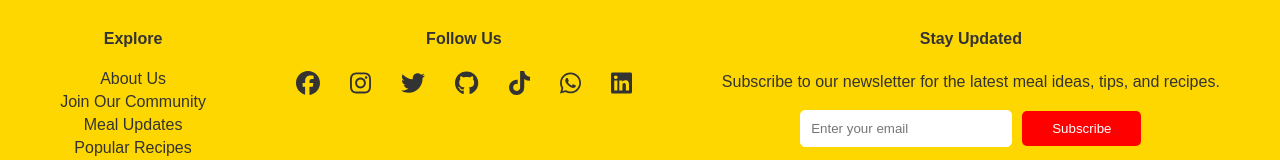
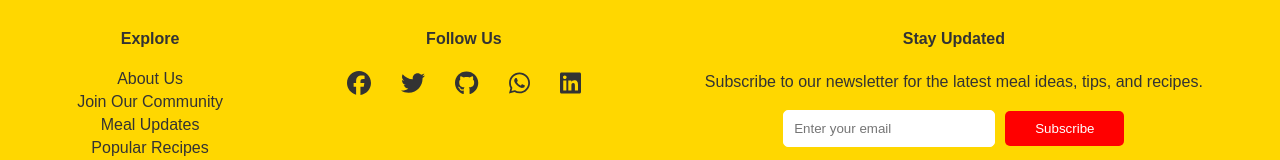
Before and after one commit to amphreyomosh/meal-site, a React (Vite) app in the folder mealsite/: page /contact in a window 1280 px wide. Shown: the part 647-807 px from the top of the page. Built offline with nearby package versions, Linux system fonts and the light colour scheme; a web font is replaced by a local one.

Commit message:
changed the icons

```diff
--- a/mealsite/src/components/Footer.jsx
+++ b/mealsite/src/components/Footer.jsx
@@ -3,10 +3,8 @@ import "./Footer.css";
 import { FontAwesomeIcon } from "@fortawesome/react-fontawesome";
 import {
   faFacebook,
-  faInstagram,
   faTwitter,
   faGithub,
-  faTiktok,
   faWhatsapp,
   faLinkedin,
 } from "@fortawesome/free-brands-svg-icons";
@@ -48,14 +46,6 @@ const Footer = () => {
             </a>
 
             <a
-              href="https://www.instagram.com/its__hamphrey/"
-              target="_blank"
-              rel="noopener noreferrer"
-              aria-label="Instagram"
-            >
-              <FontAwesomeIcon icon={faInstagram} />
-            </a>
-            <a
               href="https://x.com/harmoo530"
               target="_blank"
               rel="noopener noreferrer"
@@ -70,14 +60,6 @@ const Footer = () => {
               aria-label="GitHub"
             >
               <FontAwesomeIcon icon={faGithub} />
-            </a>
-            <a
-              href="https://www.tiktok.com/@.harmo"
-              target="_blank"
-              rel="noopener noreferrer"
-              aria-label="TikTok"
-            >
-              <FontAwesomeIcon icon={faTiktok} />
             </a>
             <a
               href="https://wa.me/254115193497"
```
